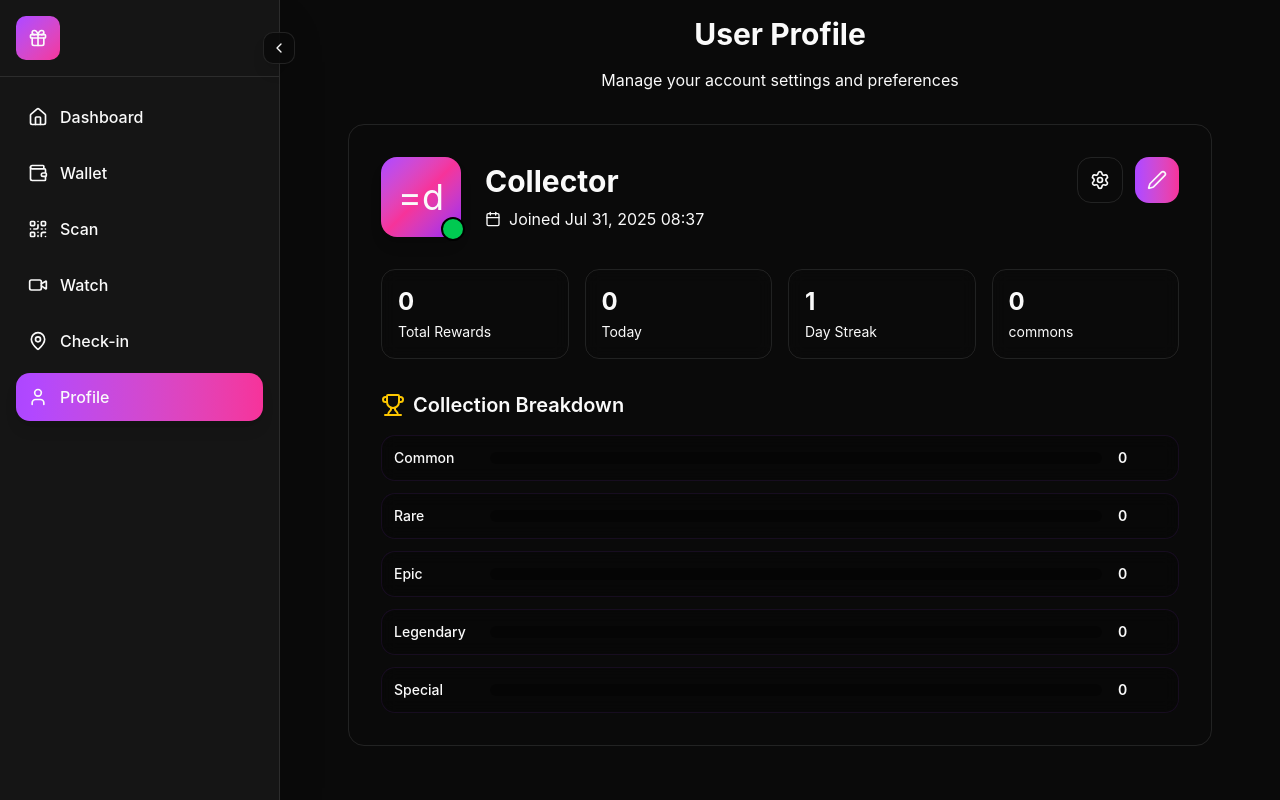
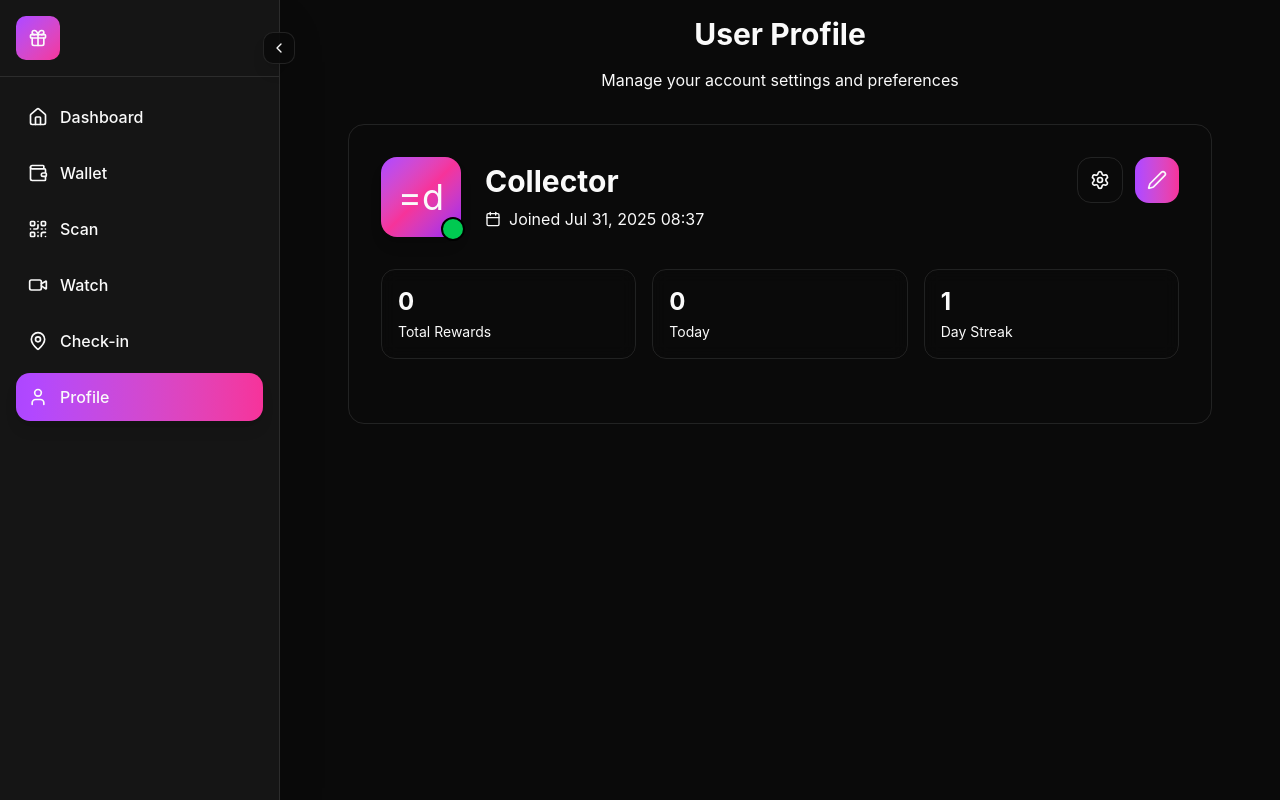
Before and after one commit to sid0000007/RewardSystem, a Next.js app: page /profile in a window 1280 px wide. Built offline with nearby package versions, Linux system fonts and the light colour scheme.

Commit message:
user profile

```diff
--- a/components/UserProfile.tsx
+++ b/components/UserProfile.tsx
@@ -7,17 +7,11 @@ import {
   Save,
   X,
   Settings,
-  Trophy,
   Calendar,
   Bell,
   Volume2,
   VolumeX,
   Wallet,
-  User,
-  Crown,
-  Star,
-  Zap,
-  Gift,
 } from "lucide-react";
 import { UserProfile as UserProfileType, RewardType } from "@/types";
 import { useRewards } from "@/hooks/useRewards";
@@ -88,17 +82,6 @@ export default function UserProfile({ className = "" }: UserProfileProps) {
     updateUserProfile({ preferences: updatedPreferences });
   };
 
-  const getMostCollectedType = (): { type: RewardType; count: number } => {
-    const types = Object.entries(userProfile.rewardsByType) as [
-      RewardType,
-      number
-    ][];
-    const sorted = types.sort(([, a], [, b]) => b - a);
-    return { type: sorted[0][0], count: sorted[0][1] };
-  };
-
-  const mostCollected = getMostCollectedType();
-
   const getStreakDays = (): number => {
     // Simple implementation - could be enhanced with actual streak tracking
     return Math.floor(totalRewards / 3) + 1;
@@ -154,77 +137,18 @@ export default function UserProfile({ className = "" }: UserProfileProps) {
         </div>
 
         {/* Stats Grid - Shadcn Style */}
-        <div className="grid grid-cols-2 sm:grid-cols-4 gap-4 mb-8">
+        <div className="grid grid-cols-2 sm:grid-cols-3 gap-4 mb-8">
           <div className=" backdrop-blur-sm rounded-xl p-4 border ">
-            <div className="text-2xl font-bold  mb-1">
-              {totalRewards}
-            </div>
+            <div className="text-2xl font-bold  mb-1">{totalRewards}</div>
             <div className="text-sm ">Total Rewards</div>
           </div>
           <div className=" backdrop-blur-sm rounded-xl p-4 border ">
-            <div className="text-2xl font-bold  mb-1">
-              {todayRewards}
-            </div>
+            <div className="text-2xl font-bold  mb-1">{todayRewards}</div>
             <div className="text-sm ">Today</div>
           </div>
           <div className=" backdrop-blur-sm rounded-xl p-4 border ">
-            <div className="text-2xl font-bold  mb-1">
-              {getStreakDays()}
-            </div>
+            <div className="text-2xl font-bold  mb-1">{getStreakDays()}</div>
             <div className="text-sm ">Day Streak</div>
-          </div>
-          <div className=" backdrop-blur-sm rounded-xl p-4 border ">
-            <div className="text-2xl font-bold  mb-1">
-              {mostCollected.count}
-            </div>
-            <div className="text-sm ">
-              {mostCollected.type}s
-            </div>
-          </div>
-        </div>
-
-        {/* Collection Breakdown - Shadcn Style */}
-        <div>
-          <h3 className="text-xl font-semibold  mb-4 flex items-center gap-2">
-            <Trophy className="w-6 h-6 text-yellow-400" />
-            Collection Breakdown
-          </h3>
-          <div className="space-y-3">
-            {Object.entries(userProfile.rewardsByType).map(([type, count]) => {
-              const percentage =
-                totalRewards > 0 ? (count / totalRewards) * 100 : 0;
-              const colors = {
-                common: "bg-gray-500",
-                rare: "bg-blue-500",
-                epic: "bg-purple-500",
-                legendary: "bg-yellow-500",
-                special: "bg-pink-500",
-              };
-
-              return (
-                <div
-                  key={type}
-                  className="flex items-center gap-4 p-3 bg-black/20 backdrop-blur-sm rounded-xl border border-purple-500/10"
-                >
-                  <div className="w-20 text-sm  capitalize font-medium">
-                    {type}
-                  </div>
-                  <div className="flex-1 bg-black/30 rounded-full h-3">
-                    <motion.div
-                      initial={{ width: 0 }}
-                      animate={{ width: `${percentage}%` }}
-                      transition={{ duration: 1, delay: 0.2 }}
-                      className={`h-3 rounded-full ${
-                        colors[type as keyof typeof colors]
-                      } shadow-lg`}
-                    />
-                  </div>
-                  <div className="w-12 text-sm font-semibold">
-                    {count}
-                  </div>
-                </div>
-              );
-            })}
           </div>
         </div>
       </motion.div>
@@ -247,9 +171,7 @@ export default function UserProfile({ className = "" }: UserProfileProps) {
               className=" rounded-2xl p-8 max-w-md w-full border "
             >
               <div className="flex items-center justify-between mb-8">
-                <h3 className="text-xl font-semibold ">
-                  Edit Profile
-                </h3>
+                <h3 className="text-xl font-semibold ">Edit Profile</h3>
                 <button
                   onClick={handleCancel}
                   className="p-2  transition-colors"
@@ -356,9 +278,7 @@ export default function UserProfile({ className = "" }: UserProfileProps) {
                 <div className="flex items-center justify-between p-4 bg-black/20 backdrop-blur-sm rounded-xl border border-purple-500/20">
                   <div className="flex items-center gap-3">
                     <Bell className="w-5 h-5 " />
-                    <span className="text-sm font-medium ">
-                      Notifications
-                    </span>
+                    <span className="text-sm font-medium ">Notifications</span>
                   </div>
                   <button
                     onClick={() =>
@@ -391,9 +311,7 @@ export default function UserProfile({ className = "" }: UserProfileProps) {
                     ) : (
                       <VolumeX className="w-5 h-5 " />
                     )}
-                    <span className="text-sm font-medium ">
-                      Sound Effects
-                    </span>
+                    <span className="text-sm font-medium ">Sound Effects</span>
                   </div>
                   <SoundControl />
                 </div>
@@ -402,13 +320,9 @@ export default function UserProfile({ className = "" }: UserProfileProps) {
                 <div className="p-4 bg-black/20 backdrop-blur-sm rounded-xl border border-purple-500/20">
                   <div className="flex items-center gap-3 mb-3">
                     <Wallet className="w-5 h-5 " />
-                    <span className="text-sm font-medium ">
-                      Wallet
-                    </span>
+                    <span className="text-sm font-medium ">Wallet</span>
                   </div>
-                  <p className="text-xs ">
-                    Wallet integration coming soon...
-                  </p>
+                  <p className="text-xs ">Wallet integration coming soon...</p>
                 </div>
               </div>
             </motion.div>
```
